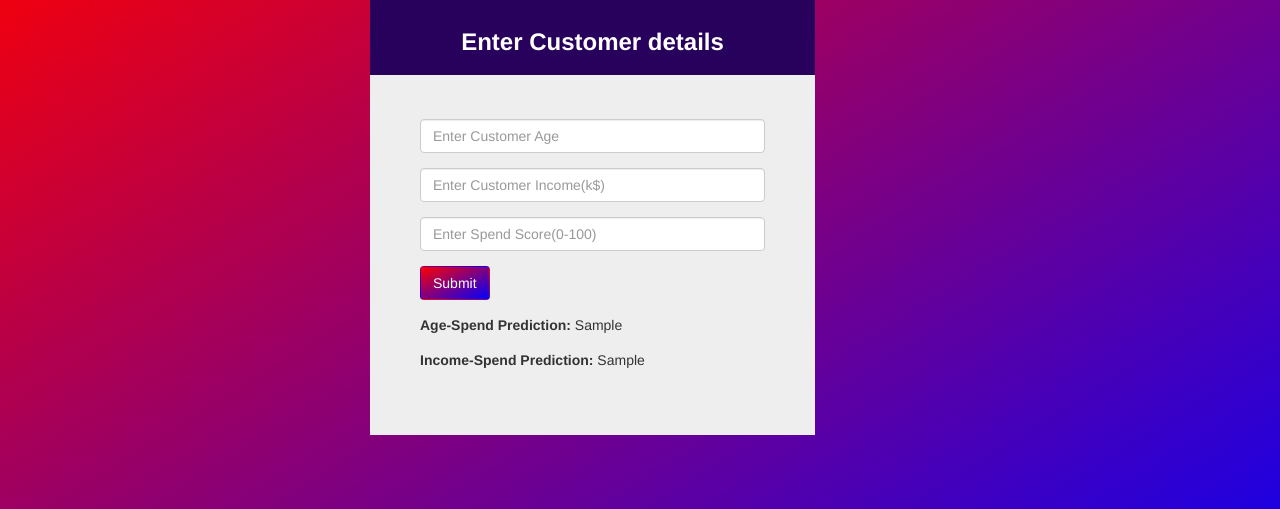
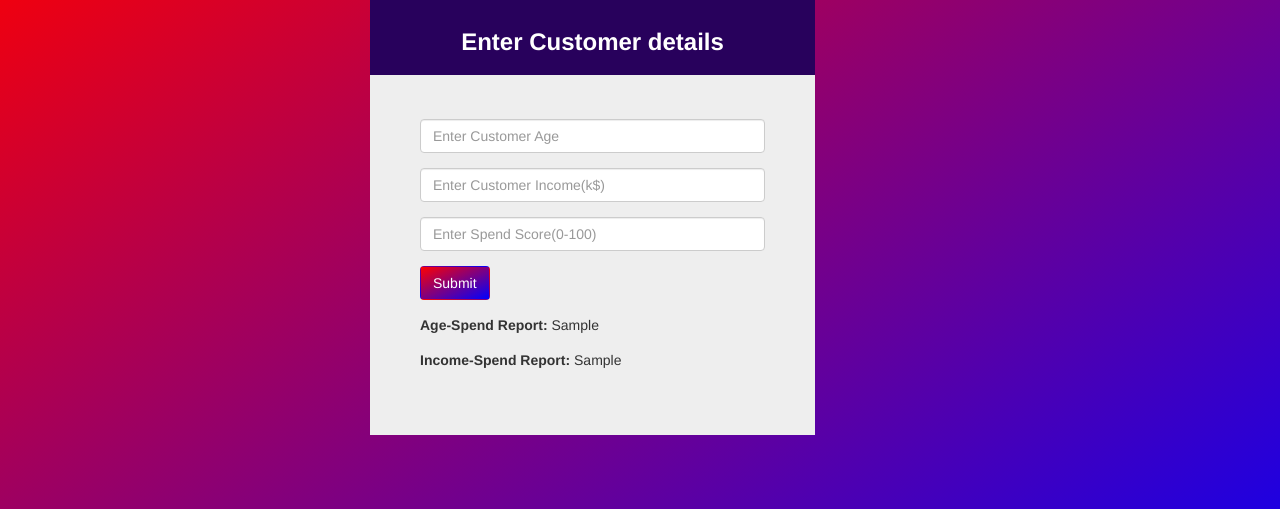
Before and after one commit to mkagunia07/Customer-Segmentation, a Flask app: template templates/Segmentation.html in a window 1280 px wide. Shown: the part 101-610 px from the top of the page. Run offline with Flask 2, Linux system fonts and the light colour scheme; the template is opened without the code that fills it: most values are stand-ins (such as "Sample title", 1, 10 or a date in 2020); parts of the project's set-up code (start-up, migrations or seed data) failed here and were passed over; some libraries are stand-ins or nearby versions.

Commit message:
Update Segmentation.html

```diff
--- a/templates/Segmentation.html
+++ b/templates/Segmentation.html
@@ -61,12 +61,12 @@
 					</div>
 
 					<div class="form-group">
-						<b>Age-Spend Prediction: </b> {{ prediction2_output }}
+						<b>Age-Spend Report: </b> {{ prediction2_output }}
 					</div>
 
 
 					<div class="form-group">
-						<b>Income-Spend Prediction: </b> {{ prediction1_output}}
+						<b>Income-Spend Report: </b> {{ prediction1_output}}
 					</div>
 
 
```
